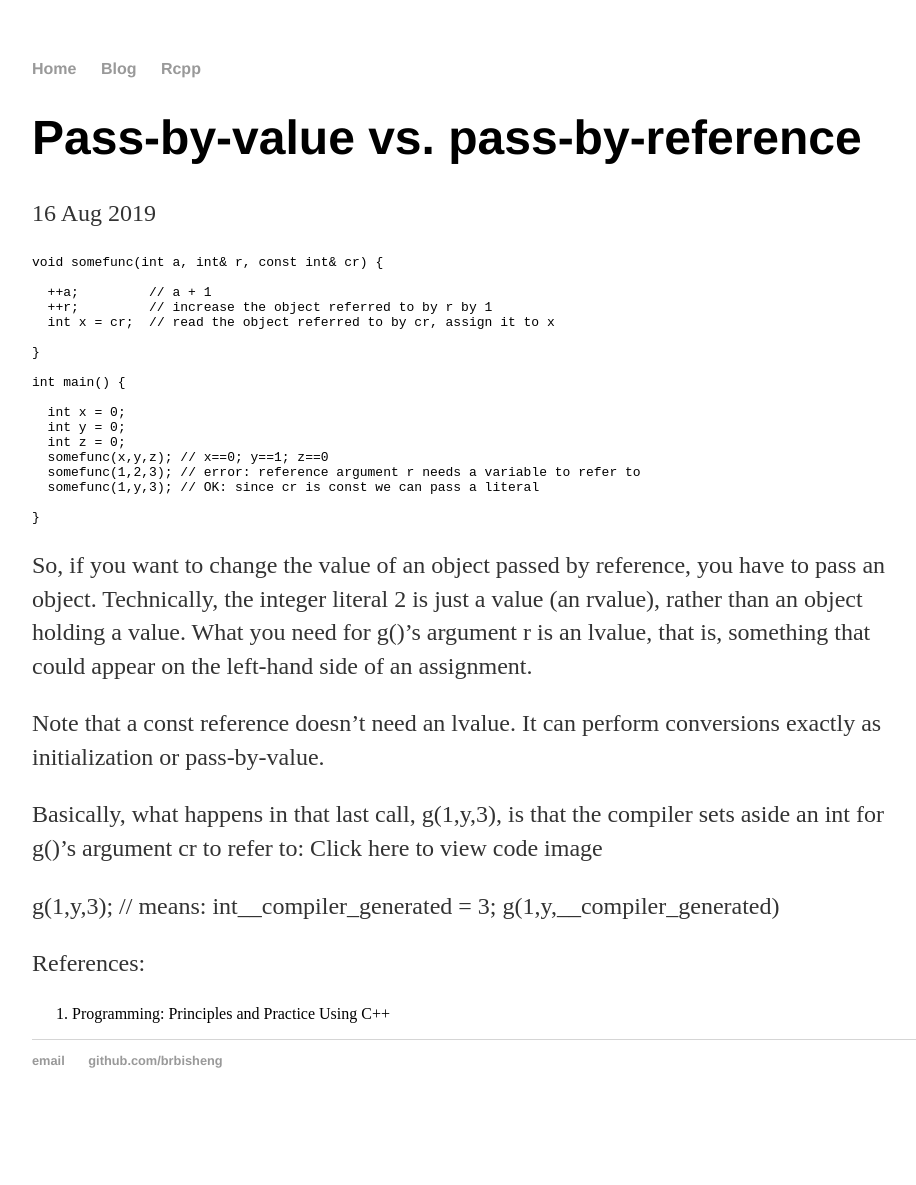
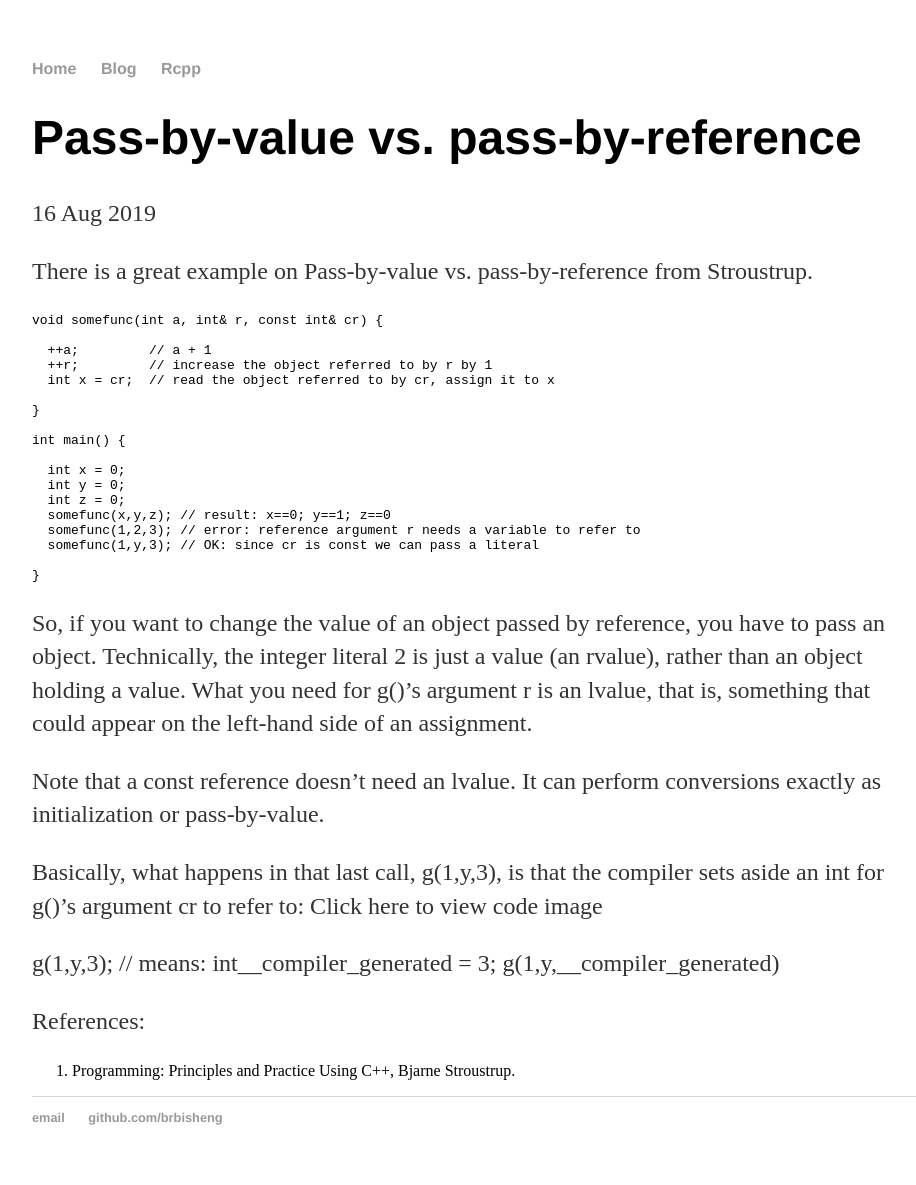
Before and after one commit to brbisheng/brbisheng.github.io, a Jekyll site: the page built from rcpp/_posts/2019-08-16-rcpp-post0.md, in a window 1280 px wide. Shown: the whole page, without its empty margins (160-1076 px from the left). Built offline with Jekyll 4.4.1, drawn with Linux system fonts in a browser that asks for light colours; before the commit the page ends 1128 px from its top, so only the background shows below that.

Commit message:
Update 2019-08-16-rcpp-post0.md

````diff
--- a/rcpp/_posts/2019-08-16-rcpp-post0.md
+++ b/rcpp/_posts/2019-08-16-rcpp-post0.md
@@ -4,7 +4,9 @@ title: Pass-by-value vs. pass-by-reference
 categories: ["rcpp", "cpp"]
 ---
 
-``` c++
+There is a great example on Pass-by-value vs. pass-by-reference from Stroustrup.
+
+```C++
 void somefunc(int a, int& r, const int& cr) {
 
   ++a;         // a + 1
@@ -18,7 +20,7 @@ int main() {
   int x = 0;
   int y = 0;
   int z = 0;
-  somefunc(x,y,z); // x==0; y==1; z==0
+  somefunc(x,y,z); // result: x==0; y==1; z==0
   somefunc(1,2,3); // error: reference argument r needs a variable to refer to
   somefunc(1,y,3); // OK: since cr is const we can pass a literal
 
@@ -36,4 +38,4 @@ Click here to view code image
 g(1,y,3); // means: int__compiler_generated = 3; g(1,y,__compiler_generated)
 
 References:
-1. Programming: Principles and Practice Using C++
+1. Programming: Principles and Practice Using C++, Bjarne Stroustrup.
````
